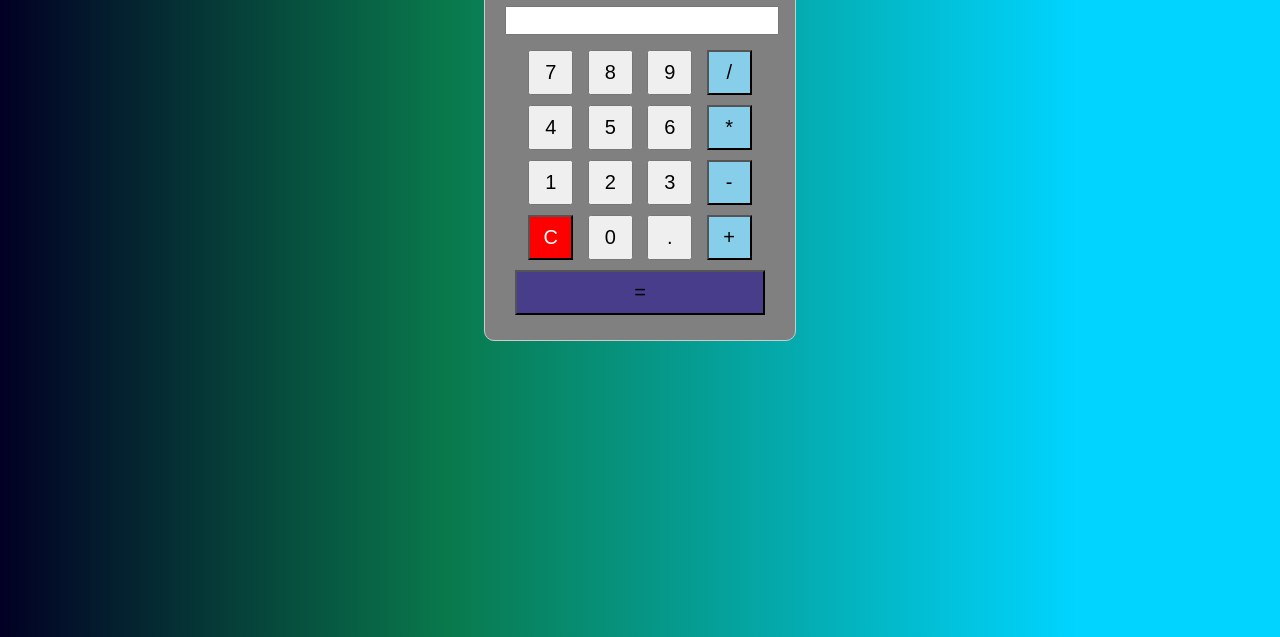
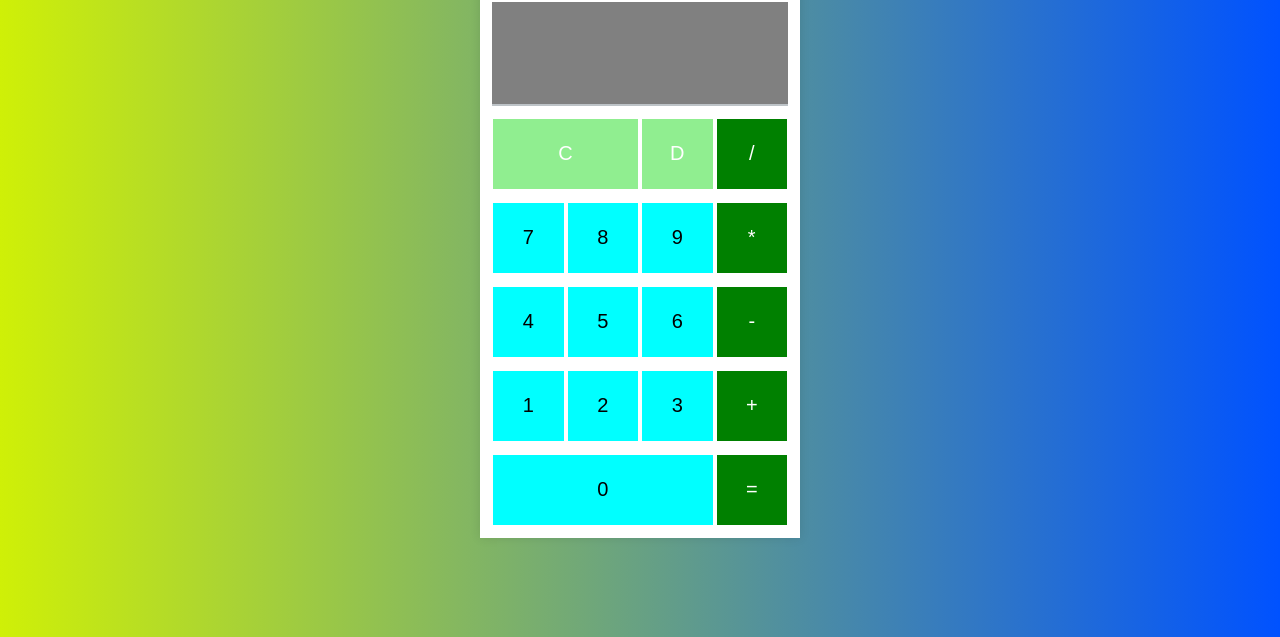
Before and after one commit to zenosani/kalkulator, a plain HTML site: page index.html in a window 1280 px wide. Shown: the part 163-800 px from the top of the page. Drawn offline with Linux system fonts and the light colour scheme.

Commit message:
Add files via upload

```diff
--- a/index.html
+++ b/index.html
@@ -1,111 +1,147 @@
 <!DOCTYPE html>
 <html lang="en">
 <head>
-    <meta charset="UTF-8">
+	<meta charset="utf-8">
 	<meta name="viewport" content="width=device-width, initial-scale=1.0">
-    <title>Calculator</title>
-    <style>
+	<title>kalkulator iseng</title>
+
+	 <style type="text/css"> /* script css */
 	 	body {
-            font-family: Arial, sans-serif;
-            color: white;
+	font-family: 'Arial', sans-serif;
+	background: rgb(185,184,221);   /* untuk warna background kalkulator */
+    background: linear-gradient(90deg, rgba(185,184,221,1) 0%, rgba(207,240,7,1) 0%, rgba(0,82,255,1) 100%);
+	display: flex;
+	align-items: center;
+	justify-content: center;
+	height: 100vh;
+	margin: 0;
+}
+.clas {
+	padding: 10px;
+	width: 700px;
+	margin: auto;
+	background-color: #ffffff;
+	box-shadow: 0 0 10px rgba(0, 0, 0, 0.1);
+	width: 300px;
+}
+table {
+	width: 100%;
+}
+td {
+	width: 25%;
+}
+h3 {
+	font-size: 20px;
+	margin: 0;
+	padding: 15px;
 	text-align: center;
-            background: rgb(2,0,36);
-            background: linear-gradient(90deg, rgba(2,0,36,1) 0%, rgba(9,121,76,1) 35%, rgba(0,212,255,1) 84%);;
+	background-color: #3498db;
+	color: #fff;
 }
-        .calculator {
-            width: 270px;
-            margin: 0 auto;
-            border: 1px solid #ccc;
-            padding: 20px;
-            border-radius: 10px;
-            background-color: grey;
+button {
+	margin-top: 10px;
+	width: 100%;
+	height: 70px;
+	font-size: 20px;
+	background-color: aqua;
+	border: none;
+	color: black;
 }
-        input[type="text"] {
-            width: 100%;
-            margin-bottom: 10px;
-            padding: 0 0 10px;
-            display: block;
-            text-align: left;
-        }
-        input[type="button"] {
-            width: 45px;
-            height: 45px;
-            margin: 5px;
-            font-size: 20px;
+button:active {
+	background-color: #cccccc;
 }
 
-        input[type="button"].equals {
-            width: 250px;
-            background-color: darkslateblue ;
-
+#inputlabel {
+	height: 100px;
+	font-size: 50px;
+	vertical-align: bottom;
+	text-align: right;
+	background-color: grey;
+	border-bottom: 2px solid #bdc3c7;
+	margin-bottom: 300px;
+	color: white;
 }
 
-        input[type="button"].clear {
-            background-color: red;
+.btn {
 	color: white;
-
+	background-color: lightgreen;
 }
 
-        input[type="button"].func {
-            background-color: skyblue;
-
+.btn:active{
+	background-color: #666666;
 }
 
-        .kel {
-            text-align: left;
+.btn1 {
+	color: white;
+	background-color: green;
 }
 
+.btn1:active {
+	background-color: #ff6633;
+}
 	 </style>
 </head>
 <body>
-    <h1>Kalkulator Simpel</h1>
-    <p class="kel">Rajib Jabar Nur Furqon</p>
-    <p class="kel">Zeno Sani</p>
-    <div class="calculator">
-        <input type="text" id="display" readonly>
-        <input type="button" value="7" onclick="appendToDisplay('7')">
-        <input type="button" value="8" onclick="appendToDisplay('8')">
-        <input type="button" value="9" onclick="appendToDisplay('9')">
-        <input type="button" value="/" class="func" onclick="appendToDisplay('/')">
-        <br>
-        <input type="button" value="4" onclick="appendToDisplay('4')">
-        <input type="button" value="5" onclick="appendToDisplay('5')">
-        <input type="button" value="6" onclick="appendToDisplay('6')">
-        <input type="button" value="*" class="func"  onclick="appendToDisplay('*')">
-        <br>
-        <input type="button" value="1" onclick="appendToDisplay('1')">
-        <input type="button" value="2" onclick="appendToDisplay('2')">
-        <input type="button" value="3" onclick="appendToDisplay('3')">
-        <input type="button" value="-" class="func"  onclick="appendToDisplay('-')">
-        <br>
+	<div class="clas">
+		<h3>Kalkulator</h3>
+		<table>
+			<tr>
+				<td colspan="4" id="inputlabel"></td>
+			</tr>
+			<tr>
+				<td colspan="2"><button class="btn" onclick="tombol(this)">C</button></td>
+				<td><button class="btn"  onclick="tombol(this)">D</button></td>
+				<td><button class="btn1"  onclick="tombol(this)">/</button></td>
+			</tr>
+			<tr>
+				<td><button onclick="tombol(this)">7</button></td>
+				<td><button onclick="tombol(this)">8</button></td>
+				<td><button onclick="tombol(this)">9</button></td>
+				<td><button class="btn1"  onclick="tombol(this)">*</button></td>
+			</tr>
+			<tr>
+				<td><button onclick="tombol(this)">4</button></td>
+				<td><button onclick="tombol(this)">5</button></td>
+				<td><button onclick="tombol(this)">6</button></td>
+				<td><button class="btn1"  onclick="tombol(this)">-</button></td>
+			</tr>
+			<tr>
+				<td><button onclick="tombol(this)">1</button></td>
+				<td><button onclick="tombol(this)">2</button></td>
+				<td><button onclick="tombol(this)">3</button></td>
+				<td><button class="btn1"  onclick="tombol(this)">+</button></td>
+			</tr>
+			<tr>
+				<td colspan="3"><button onclick="tombol(this)">0</button></td>
+				<td><button class="btn1"  onclick="tombol(this)">=</button></td>
+			</tr>
+		</table>
+	</div>
+	<script type="text/javascript">
+		var inputlabel = document.getElementById('inputlabel');
+		function tombol(obj) {
+			var kondisi = obj.innerHTML;
 
-        <input type="button" value="C" class="clear" onclick="clearDisplay()">
-        <input type="button" value="0" onclick="appendToDisplay('0')">
-        <input type="button" value="." onclick="appendToDisplay('.')">
-
-        <input type="button" value="+" class="func" onclick="appendToDisplay('+')">
-        <br>
-        <input type="button" value="=" class="equals" onclick="calculate()">
-
-    </div>
-
-    <script>
-        function appendToDisplay(value) {
-            document.getElementById('display').value += value;
+			if (kondisi == "=") {
+				inputlabel.innerHTML = eval(inputlabel.innerHTML);
+			}
+			else if (kondisi=="C") {
+				inputlabel.innerHTML = "";
+			}
+			else if (kondisi=="D") {
+				inputlabel.innerHTML = inputlabel.innerHTML.slice(0,-1);
+			}
+			else{
+				if (inputlabel.innerHTML=="") {
+					inputlabel.innerHTML = kondisi;
+				}else{
+					inputlabel.innerHTML += kondisi;
 				}
 
-        function calculate() {
-            try {
-                let result = eval(document.getElementById('display').value);
-                document.getElementById('display').value = result;
-            } catch(error) {
-                document.getElementById('display').value = 'Error';
 			}
 		}
 
-        function clearDisplay() {
-            document.getElementById('display').value = '';
-        }
 	</script>
+
 </body>
 </html>
```
Lines whose indentation alone changed are shown as unchanged.
